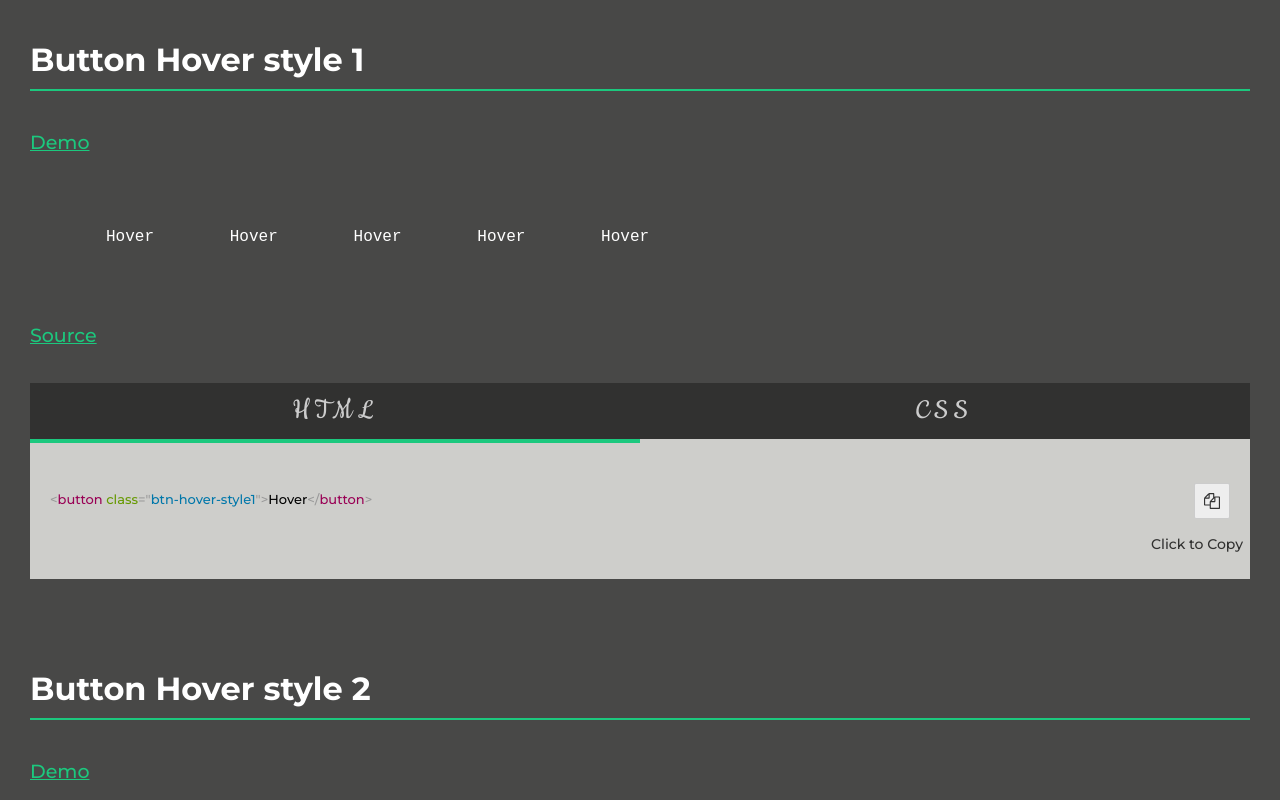
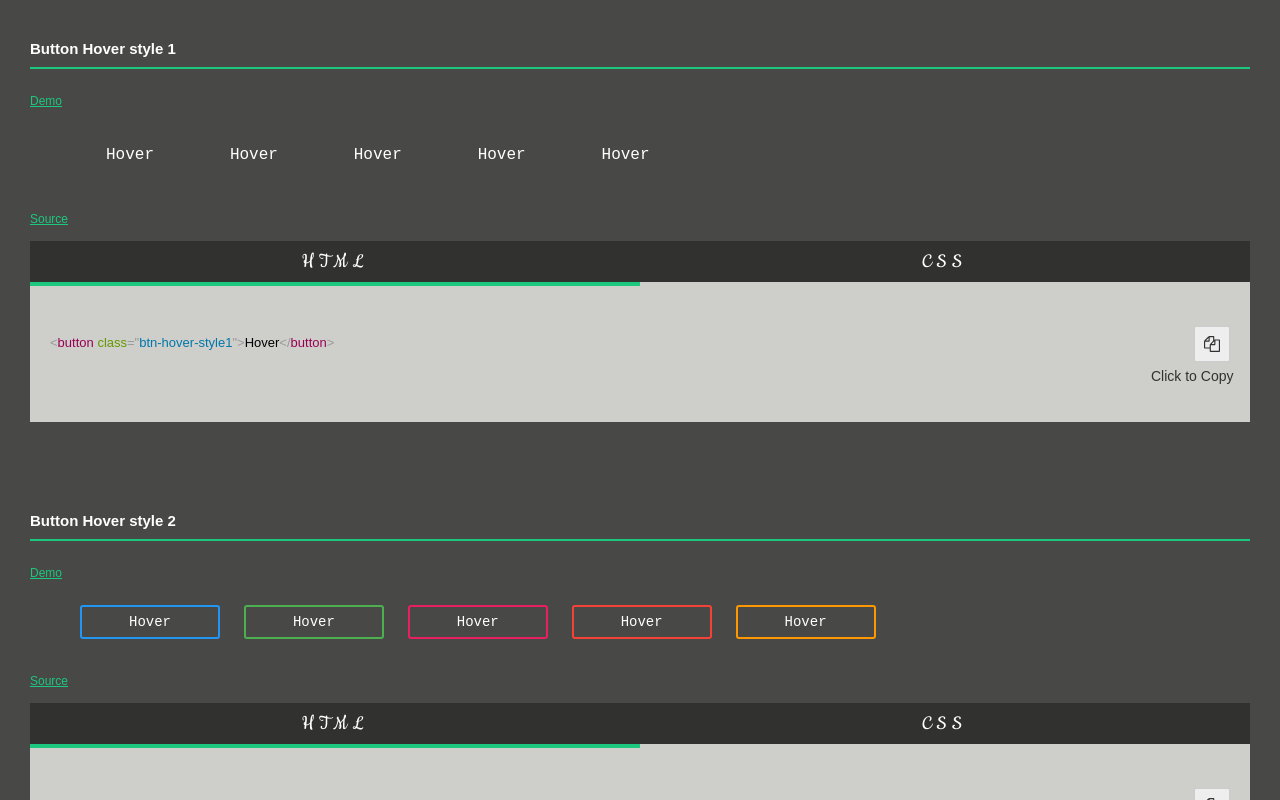
Before and after one commit to shamkaja/developer-style-guides, a plain HTML site: page button/button-hover.html in a window 1280 px wide. Drawn offline with Linux system fonts and the light colour scheme.

Commit message:
Change font style.

```diff
--- a/css/demo.css
+++ b/css/demo.css
@@ -203,8 +203,7 @@ button{
      border:2px solid #2196F3;
      color: #fff;
      font-weight:bold;
-     font-size:16px;
-     font-family:monospace;
+     font-size: 14px;
      cursor:pointer;
      margin:20px 10px;
      outline:none;
@@ -410,7 +409,6 @@ button{
      color:#fff;
      font-weight:normal;
      font-size:16px;
-     font-family:monospace;
      cursor:pointer;
      margin:20px 10px;
      outline:none;
@@ -593,7 +591,7 @@ small {
 p.text-justify {
 	color: #fff;
 	text-align: justify;
-	line-height: 31px;
+	line-height: 17px;
 }
 
 p.text-left {
--- a/css/prism.css
+++ b/css/prism.css
@@ -1,7 +1,7 @@
 code[class*=language-],pre[class*=language-]{
     color:#000;
     text-align:left;
-    white-space: pre;
+    white-space: pre-line;
     word-spacing:normal;
     word-break:normal;
     word-wrap:normal;
@@ -18,6 +18,7 @@ code[class*=language-],pre[class*=language-]{
 
 code[class*=language-] span,pre[class*=language-] span{
 	font-size: 13px;
+	line-height: 21px;
 }
 code[class*=language-] ::-moz-selection,code[class*=language-]::-moz-selection,pre[class*=language-] ::-moz-selection,pre[class*=language-]::-moz-selection{
     text-shadow:none;
@@ -108,7 +109,7 @@ pre[class*=language-]{
 button.code-box-copy__btn:after {
        content: "Click to Copy";
        position: relative;
-       top: 20px;
+       top: 10px;
        right: 50px;
        color: #313130;
        white-space: nowrap;
--- a/css/style.css
+++ b/css/style.css
@@ -2,7 +2,7 @@
 @import url('https://fonts.googleapis.com/css?family=Cookie');
 @import url('https://fonts.googleapis.com/css?family=Montserrat:400,400i,500,600,700');
  * {
-     font-family: 'Montserrat', sans-serif;
+     font-family: arial;
      font-size: 14px;
      list-style-type: none;
      margin: 0;
@@ -51,9 +51,8 @@
  .left-panel ul li a {
      color: #fff;
      display: block;
-     font-size: 15px;
+     font-size: 13px;
      font-weight: 700;
-     letter-spacing: 1px;
      padding: 15px 20px;
 }
 
@@ -107,7 +106,7 @@
  h4 {
     border-bottom: 2px solid #1cc87e;
     color: #fff;
-    font-size: 32px;
+    font-size: 15px;
     margin: 20px 0;
     padding: 10px 0;
     position: relative;
@@ -117,10 +116,10 @@
 
  p {
      color: #fff;
-     font-size: 19px;
+     font-size: 12px;
      font-weight: 500;
      line-height: 24px;
-     margin: 20px 0;
+     margin: 5px 0;
 }
 
  h5 {
@@ -153,7 +152,7 @@
 
  .tab-wrap ul {
      display: flex;
-     margin-top: 40px;
+     margin-top: 10px;
      position: relative;
      width: 100%;
 }
@@ -166,7 +165,7 @@
      cursor: pointer;
      display: inline-block;
      font-weight: bold;
-     height: 56px;
+     height: 41px;
      justify-content: center;
      ms-flex-align: center;
      ms-flex-pack: center;
@@ -183,13 +182,13 @@
 
  .tab-wrap ul li a {
      align-items: center;
-     color: #ccc;
+     color: #fff;
      display: flex;
      height: 100%;
      justify-content: center;
      width: 100%;
      font-family: 'Cookie', cursive;
-     font-size: 31px;
+     font-size: 22px;
      font-weight: normal;
      letter-spacing: 5px;
 }
@@ -243,7 +242,7 @@
 
  .left-panel ul li .sub-menu li a {
      background: none;
-     font-size: 12px;
+     font-size: 11px;
      padding: 8px 20px;
 }
 
@@ -261,7 +260,7 @@
  .demo p.demo-title {
      color: #1CC87E;
      left: -40px;
-     margin: 20px 0 40px 0;
+     margin: 0;
      text-decoration: underline;
      position: relative;
 }
@@ -292,8 +291,8 @@ svg path,svg circle{
 
 p.demo-source{
     color: #1CC87E;
-    margin: 40px 0 0 0;
+    margin: 10px 0 0 0;
     text-decoration: underline;
     position: relative;
-    top: 5px;
+    top: 0;
 }
```
